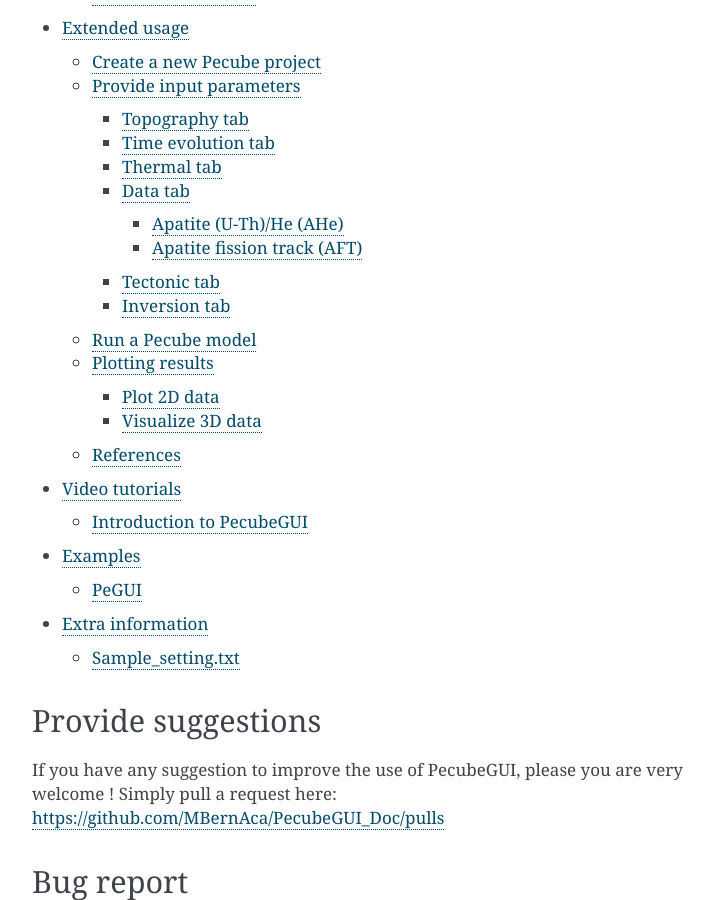
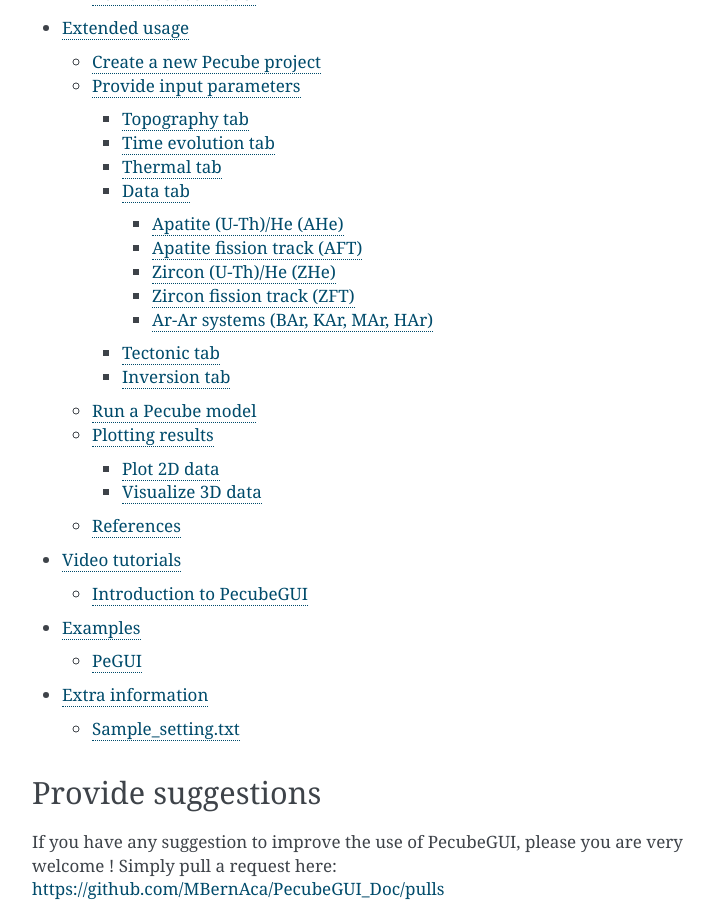
Before and after one commit to MBernAca/PecubeGUI_Doc, a Sphinx documentation site: the page built from docs/source/index.rst, in a window 1280 px wide and 900 px high, scrolled down 1135 px. Shown: the whole window, without its empty margins (388-1101 px from the left). Built offline with Sphinx 7.4.7, drawn with Linux system fonts in a browser that asks for light colours; some of the changed lines change nothing that is shown.

Commit message:
Update Usage.rst

```diff
--- a/docs/source/Usage.rst
+++ b/docs/source/Usage.rst
@@ -195,7 +195,7 @@
 *	*Diffusion model*: the helium diffusion model to use. The options are the Farley et al. (2000), Shuster et al. (2006), and the radiation damage models from Gautheron et al. (2009), Flowers et al. (2009, RDAAM) and Willett et al. (2017, ADAM).
 *	*Ea*: The activation energy (kJ.mol\ :sup:`-1`\). This is automatically updated according to the selected diffusion model, but it can be changed at the user’s discretion.
 *	*D0*: the diffusivity parameter value for infinite temperature (cm\ :sup:`2`\.s\ :sup:`-1`\). The value updates according to the selected diffusion model.
-* *stopping distances*: stopping distances for alpha particules from Farley et al. (1999) or Ketcham et al. (2011).
+* *stopping distances*: stopping distances for alpha particules from Farley et al. (1996) or Ketcham et al. (2011).
 *	*4He/3He predictions*: allows to predict \ :sup:`4`\He/\ :sup:`3`\He profiles for each grain. When checked, a new window opens. Within this window, you can provide your heating schedule, with the number of steps, or let the default heating schedule. This will be used in the diffusion model to simulate a degassing experiment and compute \ :sup:`4`\He/\ :sup:`3`\He ratios. The heat is in °C and the duration in hours. The same heating schedule is used for each grain.
 *	*Table of observations*: The table includes the observed ages and their uncertainties, the size (radius) of the grains, their uranium and thorium concentration (in ppm), and the fission track annealing kinetic parameters (only for Flowers et al. (2009) and Gautheron et al. (2009) diffusion models). In the current version, the grain is assumed spherical.
 
@@ -210,6 +210,35 @@
 * *Table of observations*: Within this table you can provide the observed (central) ages and their uncertainties, along with the kinetic value for each apatite group, and the mean fission track length (MFTL) with the standard deviation value associated. The two last observations are not mandatory.
 
 | In the current version of Pecube, the annealing model is restricted to the [Ketcham-2007] model. For the MFTL, only the c-axis projected value are predicted. As such, the user has to provide the observed c-axis projected MFTL in the table. The inital track length is calculated based on the kinetic parameter value according to [Carlson-1999]_.
+
+
+Zircon (U-Th)/He (ZHe)
+^^^^^^^^^^^^^^^^^^^^^^^^^^^^
+In the "ZHe" section, the input parameters comprise:
+
+* *Diffusion model*: the helium diffusion model. Two models are included so far: [Reiners-et-al-2004]_ and [Guenthner-et-al-2013]_, The latter account for the radiation damages effect on helium diffusion.
+*	*Ea*: The activation energy (kJ.mol\ :sup:`-1`\). This is automatically updated according to the selected diffusion model, but it can be changed at the user’s discretion.
+*	*D0*: the diffusivity parameter value for infinite temperature (cm\ :sup:`2`\.s\ :sup:`-1`\). The value updates according to the selected diffusion model.
+* *stopping distances*: stopping distances for alpha particules from Farley et al. (1996) or Ketcham et al. (2011).
+*	*Table of observations*: The table includes the observed ages and their uncertainties, the size (radius) of the grains, their uranium and thorium concentration (in ppm, only used in the Guenthner diffusion model). In the current version, the grain is assumed spherical.
+
+
+Zircon fission track (ZFT)
+^^^^^^^^^^^^^^^^^^^^^^^^^^^^
+The "ZFT" section is relatively simple and in the current version does not allow for many choices. The annealing model is based on a zero-damaged zircon from [Rahn-et-al-2004]. The input parameter only include:
+
+*	*Table of observations*: The table includes the observed ages and their uncertainties used to plot observed vs predicted ages.
+
+Ar-Ar systems (BAr, KAr, MAr, HAr)
+^^^^^^^^^^^^^^^^^^^^^^^^^^^^^^^^^^
+
+For the Ar-Ar themochronometric systems (BAr, MAr, KAr, HAr), the sections are similar and relatively simple:
+
+*	*Ea*: The activation energy (kJ.mol\ :sup:`-1`\). This is automatically updated according to the selected diffusion model, but it can be changed at the user’s discretion.
+*	*D0*: the diffusivity parameter value for infinite temperature (cm\ :sup:`2`\.s\ :sup:`-1`\). The value updates according to the selected diffusion model.
+
+ Default values for Ea and D0 are from [Grove_and_Harrison-1996]_ (BAr), [Hames-and-Bowring-1994]_ (MAr), [Harrison-1981]_ (HAr), and [Lovera-et-al-1991]_ (KAr).
+
 
 Tectonic tab
 -------------------
@@ -358,10 +387,17 @@
 
 .. [Egholm_et-al-2011] Egholm, D. L., Knudsen, M. F., Clark, C. D., & Lesemann, J. E. (2011). Modeling the flow of glaciers in steep terrains: The integrated second‐order shallow ice approximation (iSOSIA). Journal of Geophysical Research: Earth Surface, 116(F2).
 .. [Carlson-1999] Carlson, W. D., Donelick, R. A., & Ketcham, R. A. (1999). Variability of apatite fission-track annealing kinetics: I. Experimental results. American mineralogist, 84(9), 1213-1223.
-.. [Reiners-and-Brandon-2006] Reiners, P. W., & Brandon, M. T. (2006). Using thermochronology to understand orogenic erosion. Annu. Rev. Earth Planet. Sci., 34, 419-466.
 .. [Gautheron-et-al-2010] Gautheron, C., & Tassan-Got, L. (2010). A Monte Carlo approach to diffusion applied to noble gas/helium thermochronology. Chemical Geology, 273(3-4), 212-224.
+.. [Grove-and-Harrison-1996] Grove, M., & Harrison, T. M. (1996). 40Ar* diffusion in Fe-rich biotite. American Mineralogist, 81(7-8), 940-951.
+.. [Guenthner-et-al-2013] Guenthner, W. R., Reiners, P. W., Ketcham, R. A., Nasdala, L., & Giester, G. (2013). Helium diffusion in natural zircon: Radiation damage, anisotropy, and the interpretation of zircon (U-Th)/He thermochronology. American Journal of Science, 313(3), 145-198.
+.. [Hames-and-Bowring-1994] Hames, W. E., & Bowring, S. A. (1994). An empirical evaluation of the argon diffusion geometry in muscovite. Earth and Planetary Science Letters, 124(1-4), 161-169.
+.. [Harrison-1981] Mark Harrison, T. (1982). Diffusion of 40 Ar in hornblende. Contributions to Mineralogy and Petrology, 78, 324-331.
 .. [Ketcham-2005] Ketcham, R. A. (2005). Forward and inverse modeling of low-temperature thermochronometry data. Reviews in mineralogy and geochemistry, 58(1), 275-314.
 .. [Ketcham-2007] Ketcham, R. A., Carter, A., Donelick, R. A., Barbarand, J., & Hurford, A. J. (2007). Improved modeling of fission-track annealing in apatite. American Mineralogist, 92(5-6), 799-810.
+.. [Lovera-et-al-1991] Lovera, O. M., Richter, F. M., & Harrison, T. M. (1991). Diffusion domains determined by 39Ar released during step heating. Journal of Geophysical Research: Solid Earth, 96(B2), 2057-2069.
+.. [Rahn-et-al-2004] Rahn, M. K., Brandon, M. T., Batt, G. E., & Garver, J. I. (2004). A zero-damage model for fission-track annealing in zircon. American Mineralogist, 89(4), 473-484.
+.. [Reiners-et-al-2004] Reiners, P. W., Spell, T. L., Nicolescu, S., & Zanetti, K. A. (2004). Zircon (U-Th)/He thermochronometry: He diffusion and comparisons with 40Ar/39Ar dating. Geochimica et cosmochimica acta, 68(8), 1857-1887.
+.. [Reiners-and-Brandon-2006] Reiners, P. W., & Brandon, M. T. (2006). Using thermochronology to understand orogenic erosion. Annu. Rev. Earth Planet. Sci., 34, 419-466.
 .. [Sambridge-et-al-1999] Sambridge, M. (1999). Geophysical inversion with a neighbourhood algorithm—I. Searching a parameter space. Geophysical journal international, 138(2), 479-494.
 .. [Sullivan-et-al-2019] Sullivan et al., (2019). PyVista: 3D plotting and mesh analysis through a streamlined interface for the Visualization Toolkit (VTK). Journal of Open Source Software, 4(37), 1450, https://doi.org/10.21105/joss.01450
 .. [Piper-2021] Piper, M. (2021). CSDMS Topography data component (Version 0.3.1) [Computer software]. https://doi.org/10.5281/zenodo.4608653
```
